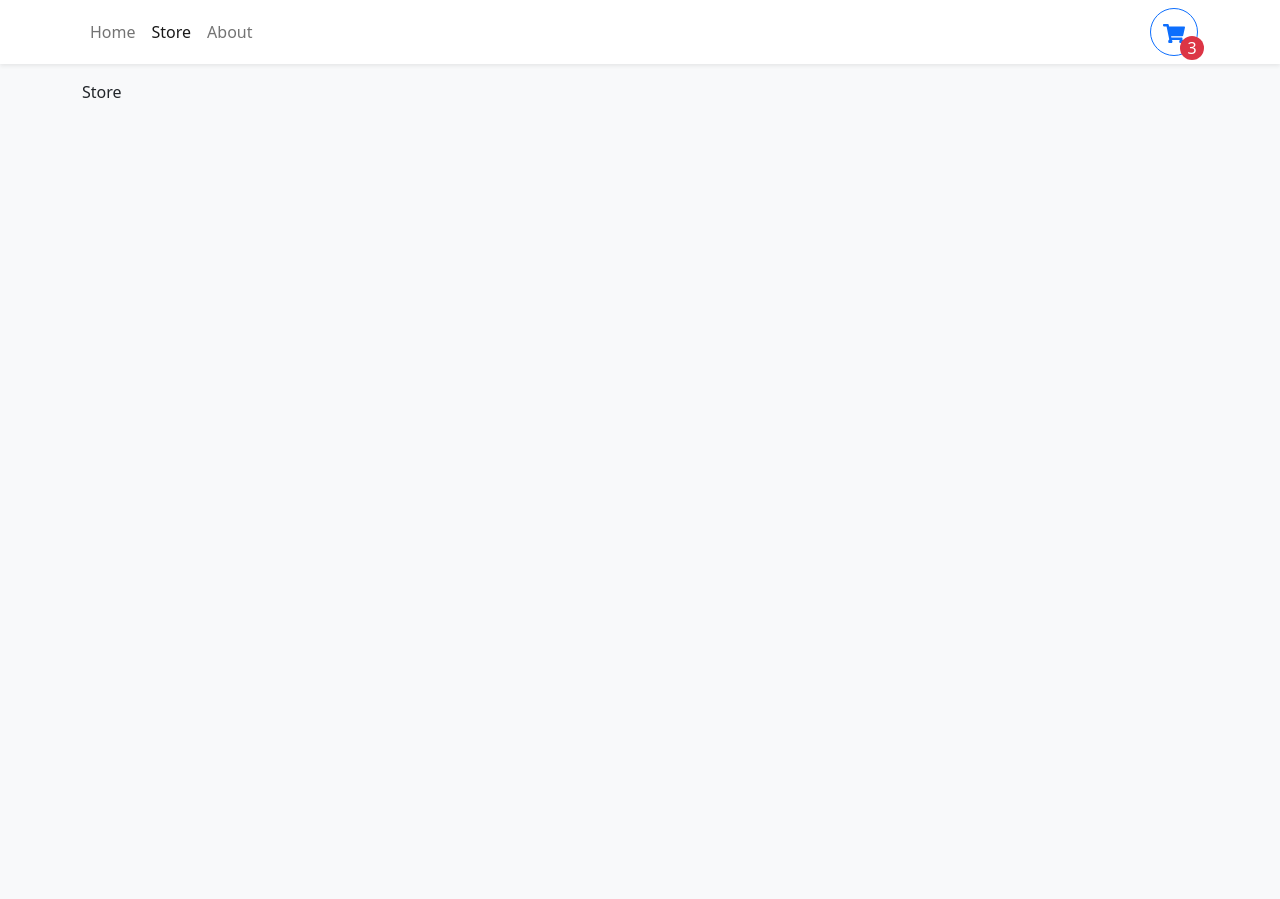
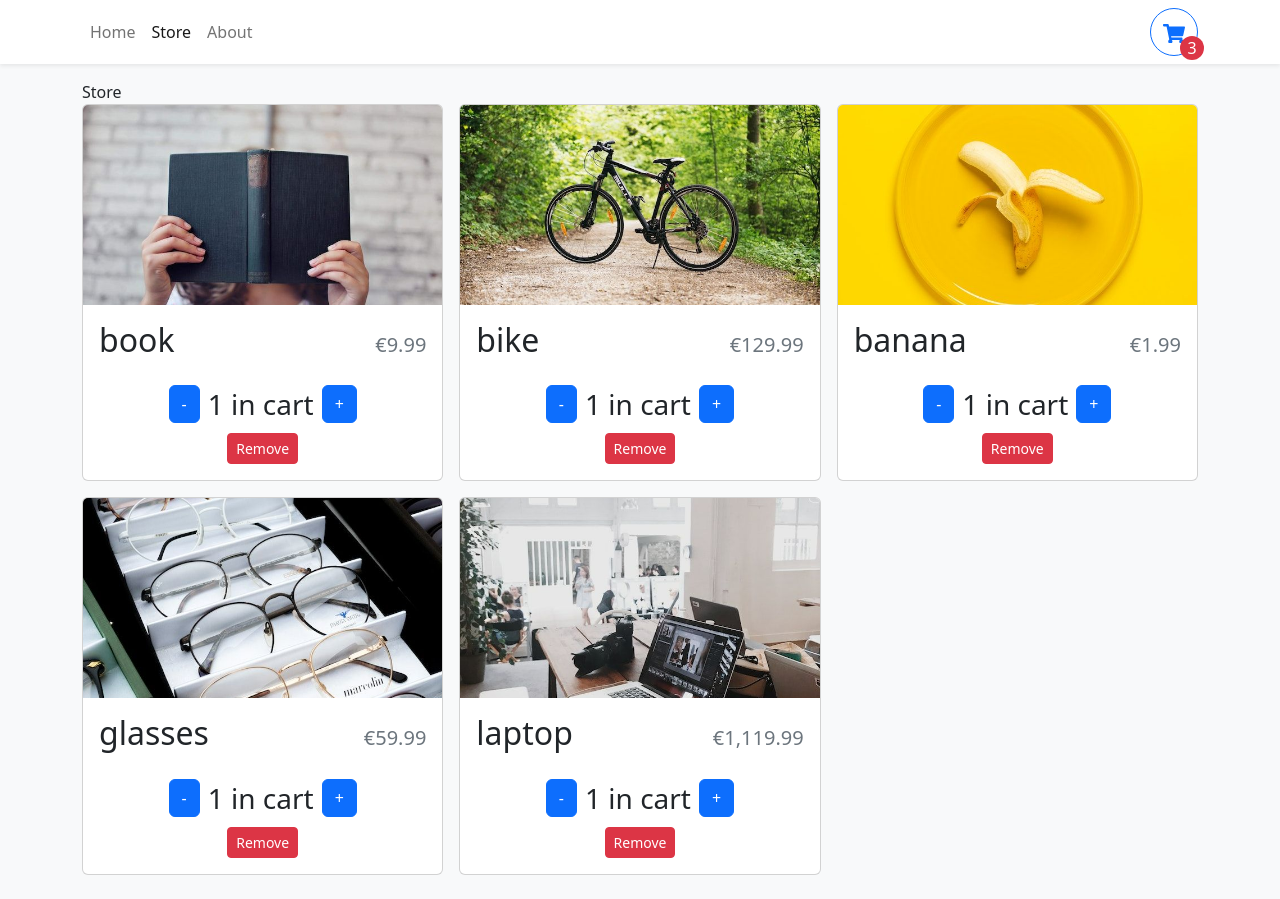
Before and after one commit to mkusztal/typescript-shoppingCart, a React (Create React App) app: page /store in a window 1280 px wide. Before the commit the page ends 800 px from the top, so only its background shows below. Built offline with nearby package versions, Linux system fonts and the light colour scheme.

Commit message:
Build store page

```diff
--- a/public/index.html
+++ b/public/index.html
@@ -9,12 +9,6 @@
       name="description"
       content="Web site created using create-react-app"
     />
-    <link rel="apple-touch-icon" href="%PUBLIC_URL%/logo192.png" />
-    <!--
-      manifest.json provides metadata used when your web app is installed on a
-      user's mobile device or desktop. See https://developers.google.com/web/fundamentals/web-app-manifest/
-    -->
-    <link rel="manifest" href="%PUBLIC_URL%/manifest.json" />
     <!--
       Notice the use of %PUBLIC_URL% in the tags above.
       It will be replaced with the URL of the `public` folder during the build.
--- /dev/null
+++ b/src/components/StoreItem.tsx
@@ -0,0 +1,52 @@
+import { Button, Card } from "react-bootstrap";
+import { formatCurrency } from "../utilities/formatCurrency";
+
+type StoreItemProps = {
+  id: number;
+  name: string;
+  price: number;
+  imgUrl: string;
+};
+
+export const StoreItem = ({ id, name, price, imgUrl }: StoreItemProps) => {
+  let quantity = 1;
+
+  return (
+    <Card className="h-100">
+      <Card.Img
+        variant="top"
+        src={imgUrl}
+        height="200px"
+        style={{ objectFit: "cover" }}
+      />
+      <Card.Body className="d-flex flex-column ">
+        <Card.Title className="d-flex justify-content-between align-items-baseline mb-4">
+          <span className="fs-2">{name}</span>
+          <span className="ms-2 text-muted">{formatCurrency(price)}</span>
+        </Card.Title>
+        <div className="mt-auto">
+          {quantity === 0 ? (
+            <Button className="w-100">Add To Cart</Button>
+          ) : (
+            <div
+              className="d-flex align-items-center flex-column"
+              style={{ gap: ".5rem" }}
+            >
+              <div
+                className="d-flex align-items-center justify-content-center"
+                style={{ gap: ".5rem" }}
+              >
+                <Button>-</Button>
+                <span className="fs-3">{quantity} in cart</span>
+                <Button>+</Button>
+              </div>
+              <Button variant="danger" size="sm">
+                Remove
+              </Button>
+            </div>
+          )}
+        </div>
+      </Card.Body>
+    </Card>
+  );
+};
--- a/src/pages/Store.tsx
+++ b/src/pages/Store.tsx
@@ -1,5 +1,19 @@
-import React from "react";
+import { Col, Row } from "react-bootstrap";
+import { StoreItem } from "../components/StoreItem";
+import storeItems from "../data/data.json";
 
 export const Store = () => {
-  return <div>Store</div>;
+  return (
+    <>
+      <div>Store</div>
+
+      <Row md={2} xs={1} lg={3} className="g-3 ">
+        {storeItems.map((item) => (
+          <Col key={item.id}>
+            <StoreItem {...item} />
+          </Col>
+        ))}
+      </Row>
+    </>
+  );
 };
--- /dev/null
+++ b/src/utilities/formatCurrency.tsx
@@ -0,0 +1,7 @@
+const CURRENCY_FORMATTER = new Intl.NumberFormat(undefined, {
+  currency: "EUR",
+  style: "currency",
+});
+export const formatCurrency = (number: number) => {
+  return CURRENCY_FORMATTER.format(number);
+};
```
Also changed, not shown: public/manifest.json (deleted).
